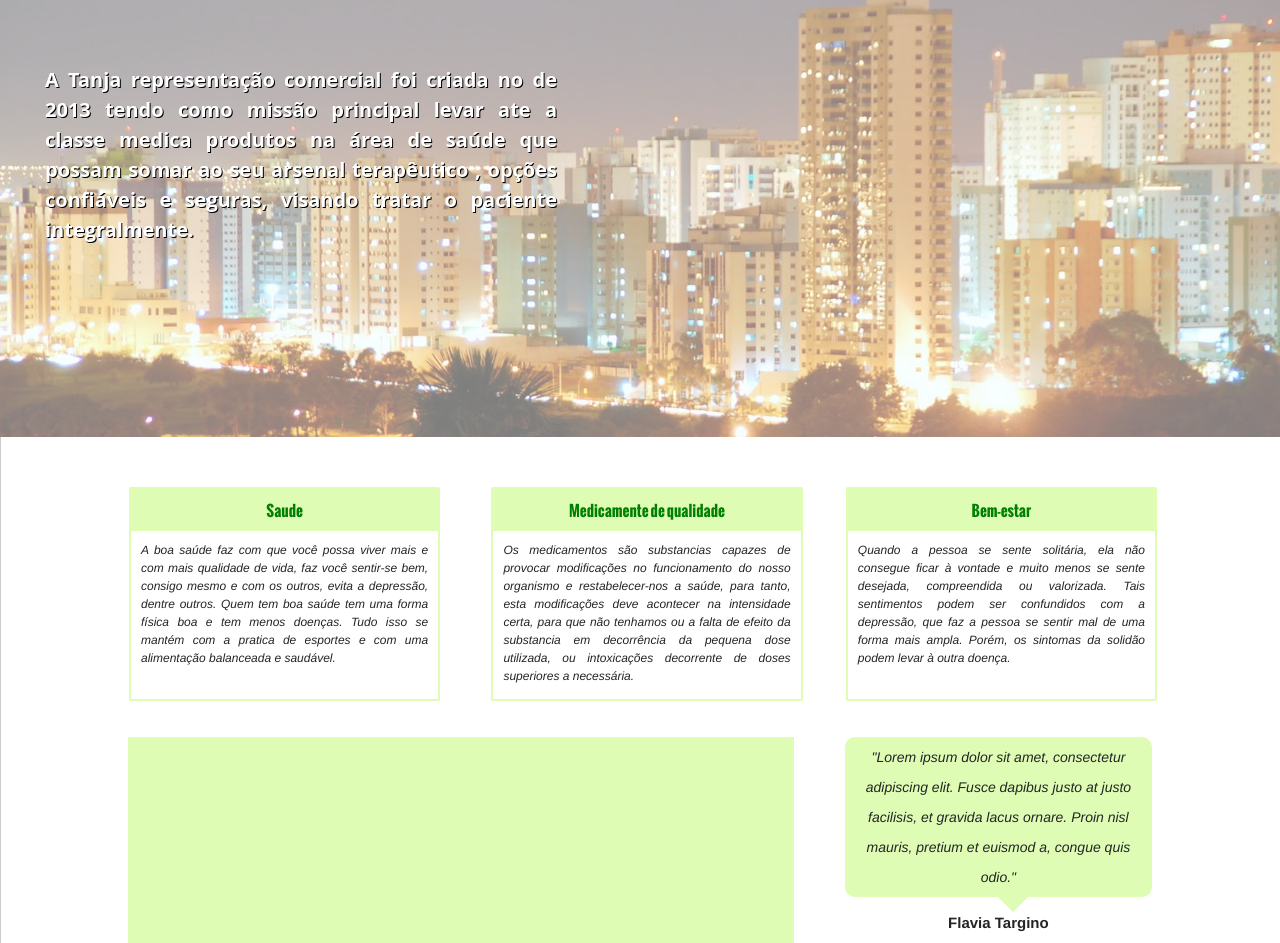
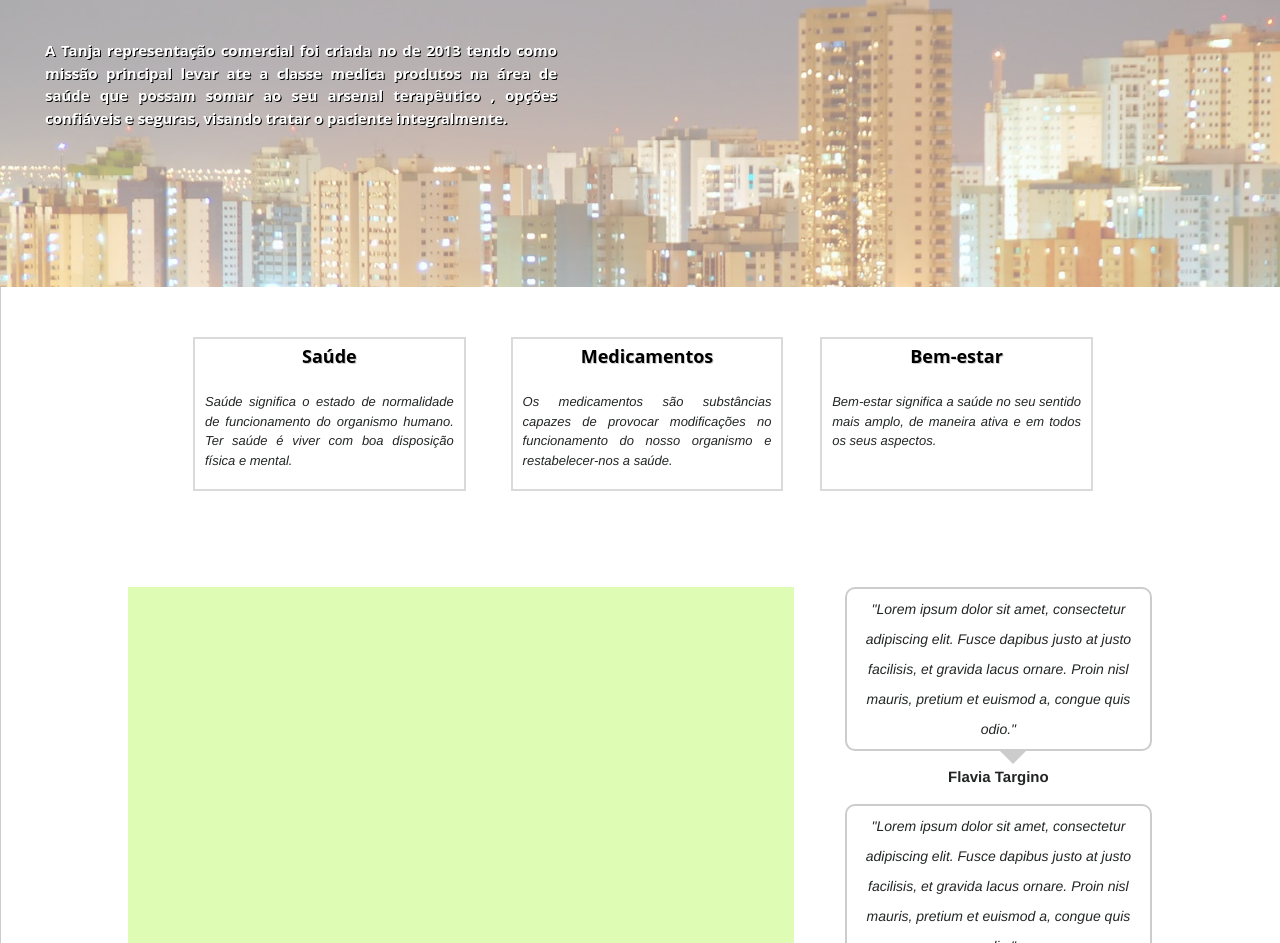
Before and after one commit to tbfreitas/Tarjos, a plain HTML site: page index.html in a window 1280 px wide. Shown: the part 183-1126 px from the top of the page. Drawn offline with Linux system fonts and the light colour scheme.

Commit message:
Arrumando cores

```diff
--- a/CSS/index.css
+++ b/CSS/index.css
@@ -133,7 +133,6 @@
 	background-color: white;
 	border-left: 1px solid #ccc;
 	border-right: 1px solid #ccc;
-	border-bottom: 1px solid #ccc;
 	border-bottom-left-radius: 10px;
 	border-bottom-right-radius: 10px;
 	margin-bottom: 10px;
@@ -168,7 +167,7 @@
 .aboutDescript{
 	width: 40%;
 	padding: 45px;
-	font-size: 20px;
+	font-size: 100%;
     font-weight: bold;
     color: white;
 
@@ -179,7 +178,7 @@
 }
 
 .images{
-	height: 550px;
+	height: 400px;
 	width: 100%;
 	background: url(../Images/aguas.jpg);
 	background-size : 100%;
@@ -188,7 +187,7 @@
 
 article h1{
 	padding: 0px 45px;
- 	font-size: 42px;
+ 	font-size: 34px;
  	font-family: OsvaldBold;
  	color : white;
  	text-shadow: 2px 2px black;
@@ -196,13 +195,13 @@ article h1{
 }
 
 .squares{
-	width : 80%;
+	width : 70%;
 	position: relative;
 	height: 300px;
 	background-color:;
 	top: 50px;
 	left: 50%;
-	margin-left: -40%;
+	margin-left: -35%;
 
 
 }
@@ -210,13 +209,12 @@ article h1{
 .divleft{
 	float:left;
 	width: 30%;
-	height: 70%;
+	height: 50%;
 
 }
 
 .box{
-	border: 2px solid #DEFCB4;
-	border-radius: 2px;
+	border: 2px solid #dadada;
 	font-size: 80%;
 
 }
@@ -224,7 +222,8 @@ article h1{
 .allBoxes{
 	width: 100%;
 	font-size: 30px;
-	height: 70%
+	height: 65%;
+	margin-top: 5%;
 }
 
 .boxLeft{
@@ -237,7 +236,6 @@ article h1{
 
 .secondDivInsideBox{
 	position: relative;
-	background-color: #DEFCB4;
 	height: 20% !important;
 	text-align: center;
 }
@@ -257,16 +255,20 @@ article h1{
 	margin-top: -10px;
 	display: inline-block;
 	position: absolute;
-	font-family: OsvaldBold;
-	font-size: 15px;
+	font-family:'Open Sans';
+	font-size: 150%;
 	left: 0;
     width: 100%;
-    color : green;
+    color : black;
+    text-shadow : 1px 1px #ccc;
+    line-height: 24px;
+    display: inline;
+    font-weight: bold;
 }
 
 .divright{
 	position: relative;
-	height: 70%;
+	height: 50%;
 	width: 30%;
 	margin-left: 70%;
 }
@@ -277,7 +279,7 @@ article h1{
 
 .midDiv{
 	width: 30%;
-	height: 70%;
+	height: 50%;
 	margin-left: 5%;
 	float:left;
 }
@@ -319,10 +321,11 @@ article h1{
     font-weight: 300;
     font-style: italic;
     position: relative;
-	background: #DEFCB4;
+	background: white;
 	-webkit-border-radius: 10px;
 	-moz-border-radius: 10px;
 	border-radius: 10px;
+	border: 2px solid #ccc;
 }
 
 .feedback blockquote:after {
@@ -330,7 +333,7 @@ article h1{
 	position: absolute;
 	border-style: solid;
 	border-width: 15px 15px 0;
-	border-color: #DEFCB4 transparent;
+	border-color: #ccc transparent;
 	display: block;
 	width: 0;
 	z-index: 1;
--- a/index.html
+++ b/index.html
@@ -38,7 +38,7 @@
 			</div>
 
 			<article style="position: absolute; top: 70px;">
-					<h1 >Sobre a empresa</h1>
+					<h1>Sobre a empresa</h1>
 					<p class="aboutDescript">
 							A Tanja representação comercial foi criada no de 2013 tendo como missão principal levar ate a classe medica produtos na área de saúde que possam somar ao seu arsenal terapêutico , opções confiáveis e seguras, visando tratar o paciente integralmente.
 						</p>
@@ -51,12 +51,12 @@
 						<div class="secondDivInsideBox">
 							<a href="">
 								<div  class="">
-									<span class="propagandaSpan" >Saude </span>
+									<span class="propagandaSpan" >Saúde </span>
 								</div >
 							</a>
 						</div>
 						<div  class="allBoxes">
-							<span class=> A boa saúde faz com que você possa viver mais e com mais qualidade de vida, faz você sentir-se bem, consigo mesmo e com os outros, evita a depressão, dentre outros. Quem tem boa saúde tem uma forma física boa e tem menos doenças. Tudo isso se mantém com a pratica de esportes e com uma alimentação balanceada e saudável.</span>
+							<span class=>Saúde significa o estado de normalidade de funcionamento do organismo humano. Ter saúde é viver com boa disposição física e mental.</span>
 						</div>
 
 					</div>
@@ -64,12 +64,12 @@
 						<div  class="secondDivInsideBox">
 							<a href="http://www.google.com">
 								<div >
-									<span class="propagandaSpan">Medicamente de qualidade</span>
+									<span class="propagandaSpan">Medicamentos</span>
 								</div >
 							</a>
 						</div>
 						<div class="allBoxes ">
-							<span> Os medicamentos são substancias capazes de provocar modificações no funcionamento do nosso organismo e restabelecer-nos a saúde, para tanto, esta modificações deve acontecer na intensidade certa, para que não tenhamos ou a falta de efeito da substancia em decorrência da pequena dose utilizada, ou intoxicações decorrente de doses superiores a necessária.</span>
+							<span> Os medicamentos são substâncias capazes de provocar modificações no funcionamento do nosso organismo e restabelecer-nos a saúde.</span>
 						</div>
 					</div>
 
@@ -82,7 +82,7 @@
 							</a>
 						</div>
 						<div class="allBoxes lastBox">
-							<span> 	Quando a pessoa se sente solitária, ela não consegue ficar à vontade e muito menos se sente desejada, compreendida ou valorizada. Tais sentimentos podem ser confundidos com a depressão, que faz a pessoa se sentir mal de uma forma mais ampla. Porém, os sintomas da solidão podem levar à outra doença.	</span>
+							<span> Bem-estar significa a saúde no seu sentido mais amplo, de maneira ativa e em todos os seus aspectos.	</span>
 						</div>
 
 					</div>
```
